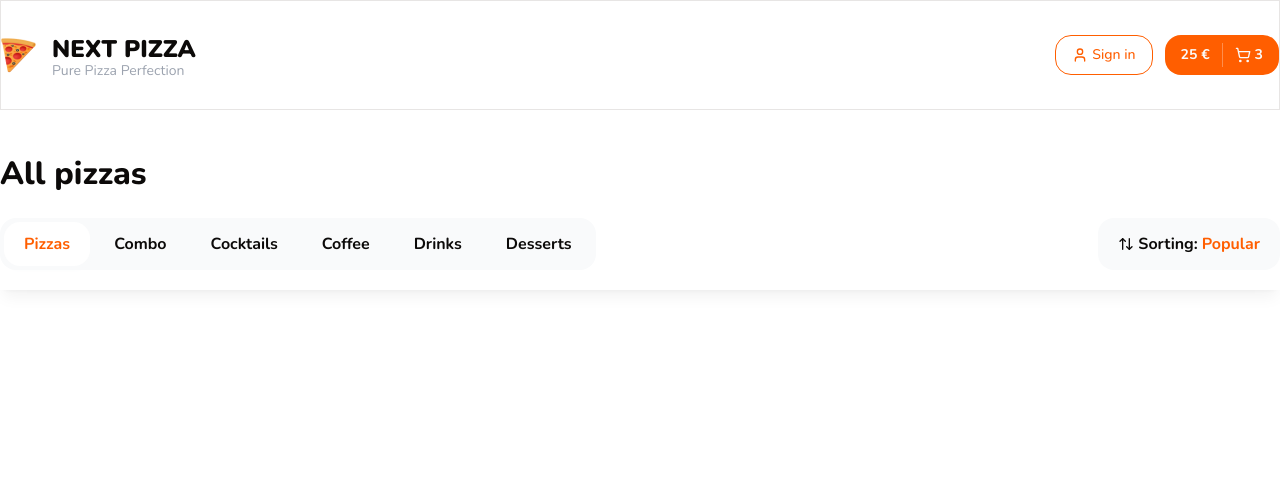
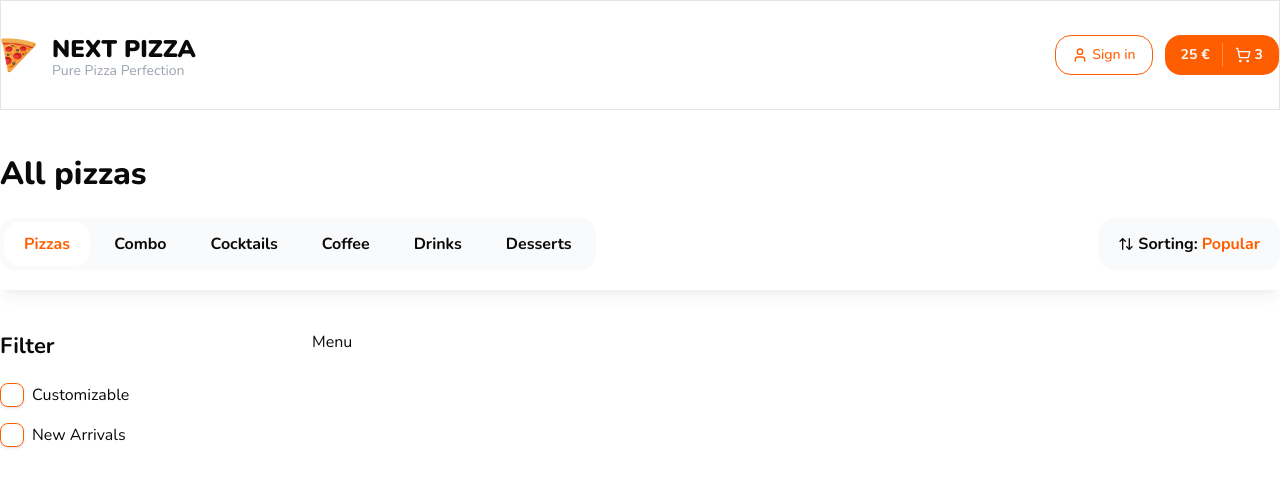
Before and after one commit to inga-divra/next-pizza, a Next.js app: page / in a window 1280 px wide. Shown: the top 486 px of the page. Built offline with nearby package versions, Linux system fonts and the light colour scheme.

Commit message:
Added Filters Component with Checkboxes for Menu Filtering
- Created Filters component to manage product filtering.
- Implemented FilterCheckbox for individual filter options.
- Rendered Filters inside Home page for better user experience.

```diff
--- a/app/page.tsx
+++ b/app/page.tsx
@@ -1,4 +1,4 @@
-import { Container, Title, TopBar } from '@/components/shared';
+import { Container, Title, TopBar, Filters } from '@/components/shared';
 
 export default function Home() {
   return (
@@ -9,7 +9,18 @@
 
       <TopBar />
 
-      <div style={{ height: '3000px' }} />
+      <Container className='mt-10 pb-14'>
+        <div className='flex gap-14'>
+          {/* Filtering */}
+          <div className='w-64'>
+            <Filters />
+          </div>
+          {/* Product List*/}
+          <div className='flex-1'>
+            <div className='flex flex-col gap-16'>Menu</div>
+          </div>
+        </div>
+      </Container>
     </>
   );
 }
--- /dev/null
+++ b/components/shared/filter-checkbox.tsx
@@ -0,0 +1,39 @@
+import React from 'react';
+import { Checkbox } from '../ui';
+
+export interface FilterCheckboxProps {
+  text: string;
+  value: string;
+  endAdornment?: React.ReactNode;
+  onCheckedChange?: (checked: boolean) => void;
+  checked?: boolean;
+  name?: string;
+}
+
+export const FilterCheckbox: React.FC<FilterCheckboxProps> = ({
+  text,
+  value,
+  endAdornment,
+  onCheckedChange,
+  checked,
+  name,
+}) => {
+  return (
+    <div className='flex items-center space-x-2'>
+      <Checkbox
+        onCheckedChange={onCheckedChange}
+        checked={checked}
+        value={value}
+        className='rounded-[8px] w-6 h-6'
+        id={`checkbox-${String(name)}-${String(value)}`}
+      />
+      <label
+        htmlFor={`checkbox-${String(name)}-${String(value)}`}
+        className='leading-none cursor-pointer flex-1'
+      >
+        {text}
+      </label>
+      {endAdornment}
+    </div>
+  );
+};
--- /dev/null
+++ b/components/shared/filters.tsx
@@ -0,0 +1,19 @@
+import React from 'react';
+import { Title } from './title';
+import { FilterCheckbox } from './filter-checkbox';
+
+interface Props {
+  className?: string;
+}
+export const Filters: React.FC<Props> = ({ className }) => {
+  return (
+    <div className={className}>
+      <Title text='Filter' size='sm' className='mb-5 font-bold' />
+
+      <div className='flex flex-col gap-4'>
+        <FilterCheckbox text='Customizable' value='1' />
+        <FilterCheckbox text='New Arrivals' value='2' />
+      </div>
+    </div>
+  );
+};
--- a/components/shared/index.ts
+++ b/components/shared/index.ts
@@ -4,3 +4,5 @@
 export { Categories } from './categories';
 export { SortPopup } from './sort-popup';
 export { TopBar } from './top-bar';
+export { Filters } from './filters';
+export { FilterCheckbox } from './filter-checkbox';
```
